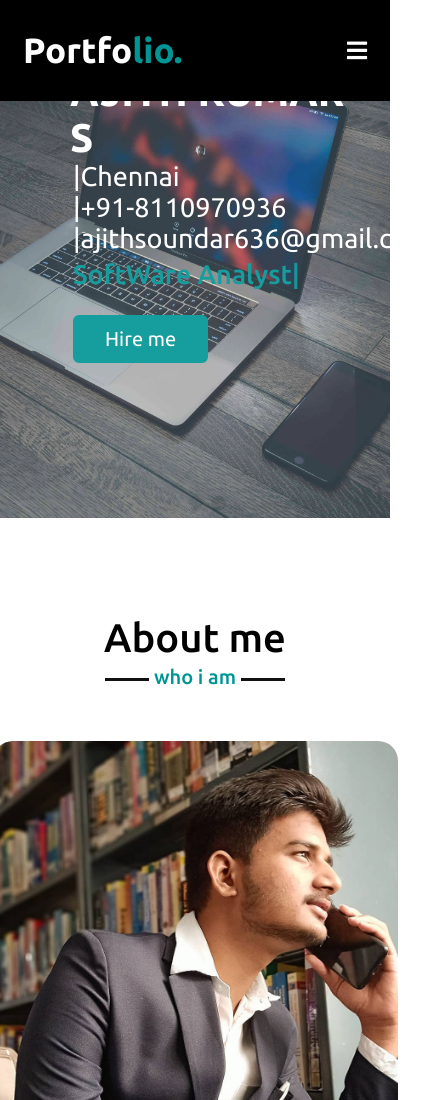
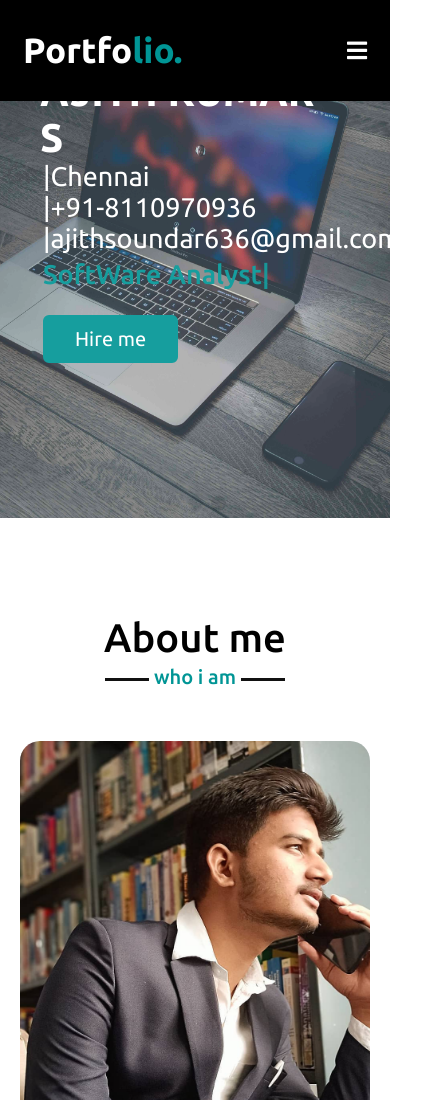
Before and after one commit to ajithsoundar08/Portfolio, a plain HTML site: page index.html in a window 390 px wide. Shown: the top 1100 px of the page, 430 px wide, since content can reach past the window. Drawn offline with nearby package versions, Linux system fonts and the light colour scheme; a web font is replaced by a local one.

Commit message:
Revert "Update style.css"
This reverts commit eb82d5526a95cfce10bae42a9ec0f431f517e3e9.

```diff
--- a/style.css
+++ b/style.css
@@ -721,6 +721,21 @@ section .title::after{
     background: none;
 }
 
+
+/* responsive media query start */
+@media (max-width: 1300px) {
+    .mySlides .max-width{
+        margin-left: 0px;
+    }
+}
+
+@media (max-width: 1104px) {
+    .about .about-content .left img{
+        height: 450px;
+        width: 350px;
+    }
+}
+
 @media (max-width: 991px) {
     .max-width{
         padding: 0 50px;
```
